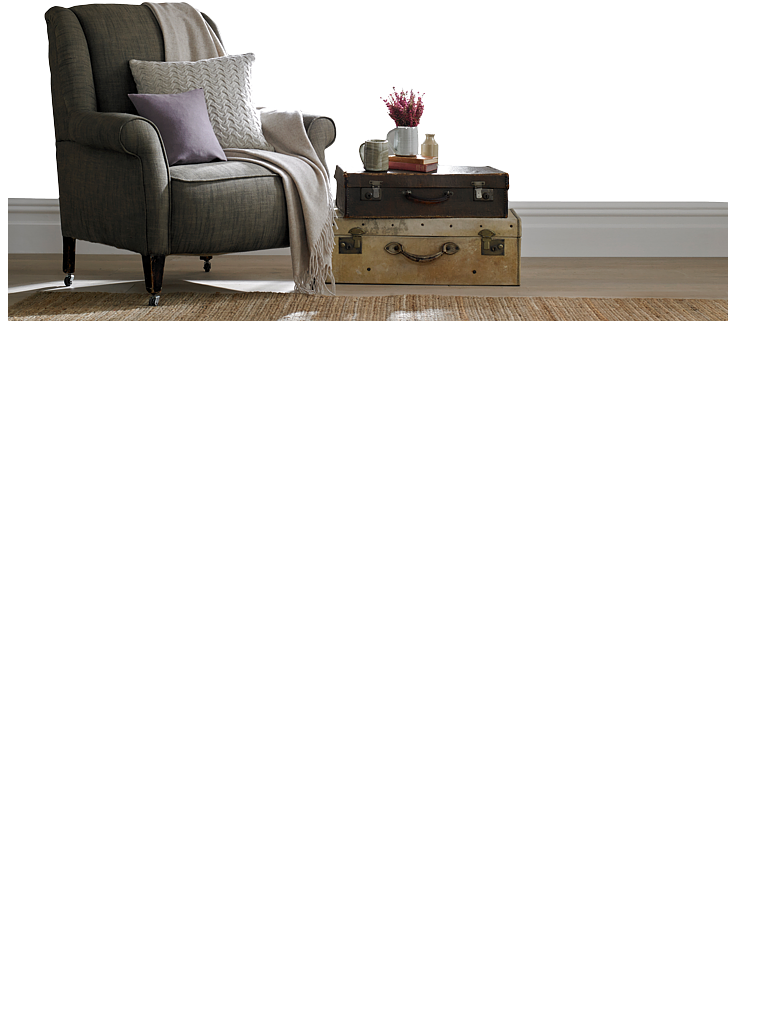
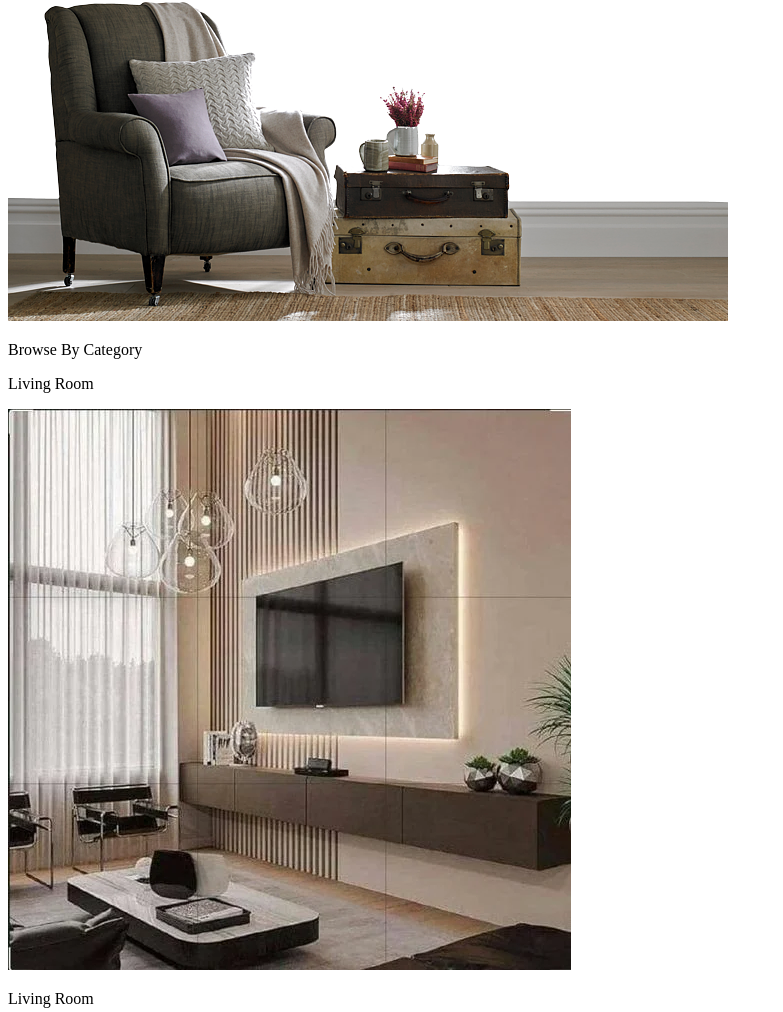
Before and after one commit to kiymett/flexBoxProject, a plain HTML site: page index.html in a window 1280 px wide. Shown: the part 1348-2360 px from the top of the page, without its empty margins (0-783 px from the left). Before the commit the page ends 1681 px from the top, so only its background shows below. Drawn offline with Linux system fonts and the light colour scheme.

Commit message:
added category

```diff
--- a/index.html
+++ b/index.html
@@ -70,6 +70,40 @@
                 <img src="./images/armchair.png" alt="">
             </div>
         </div>
+        <!-- CATEGORY -->
+        <div class="categorySection">
+            <div class="category-part">
+                <p class="browseCategory">Browse By Category</p>
+                <div class="categories">
+                    <div class="category">
+                        <div class="part">
+                            <p>Living Room</p>
+                            <img src="./images/living-room.jpg" alt="">
+                        </div>
+                    </div>
+                    <div class="category">
+                        <div class="part">
+                            <p>Living Room</p>
+                            <img src="./images/living-room.jpg" alt="">
+                        </div>
+                    </div>
+                    <div class="category">
+                        <div class="part">
+                            <p>Living Room</p>
+                            <img src="./images/living-room.jpg" alt="">
+                        </div>
+                    </div>
+                    <div class="category">
+                        <div class="part">
+                            <p>Living Room</p>
+                            <img src="./images/living-room.jpg" alt="">
+                        </div>
+                    </div>
+
+
+                </div>
+            </div>
+        </div>
     </div>
 
 
```
